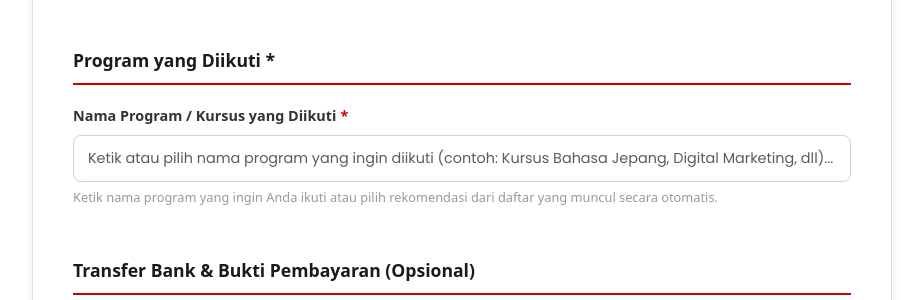
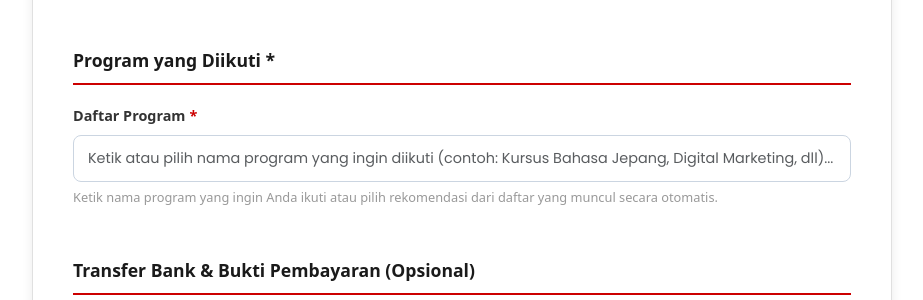
Before and after one commit to KReadyZ/denpasarinstitute, a Laravel app: page /admission in a window 1280 px wide. Shown: the part 947-1247 px from the top of the page, without its empty margins (178-1101 px from the left). Run offline with Laravel 12, Linux system fonts and the light colour scheme; data comes from the database, SQL or seed files in the repository; data that the repository does not hold is empty; some libraries are stand-ins or nearby versions.

Commit message:
fix(admission): ganti label input menjadi 'Daftar Program'

```diff
--- a/resources/views/admission/create.blade.php
+++ b/resources/views/admission/create.blade.php
@@ -733,7 +733,7 @@
 
         <div class="form-row full">
           <div class="form-group @error('program_name') error @enderror @error('program_ids') error @enderror">
-            <label for="program_input">Nama Program / Kursus yang Diikuti <span class="required">*</span></label>
+            <label for="program_input">Daftar Program <span class="required">*</span></label>
             <input
               type="text"
               name="program_name"
```
